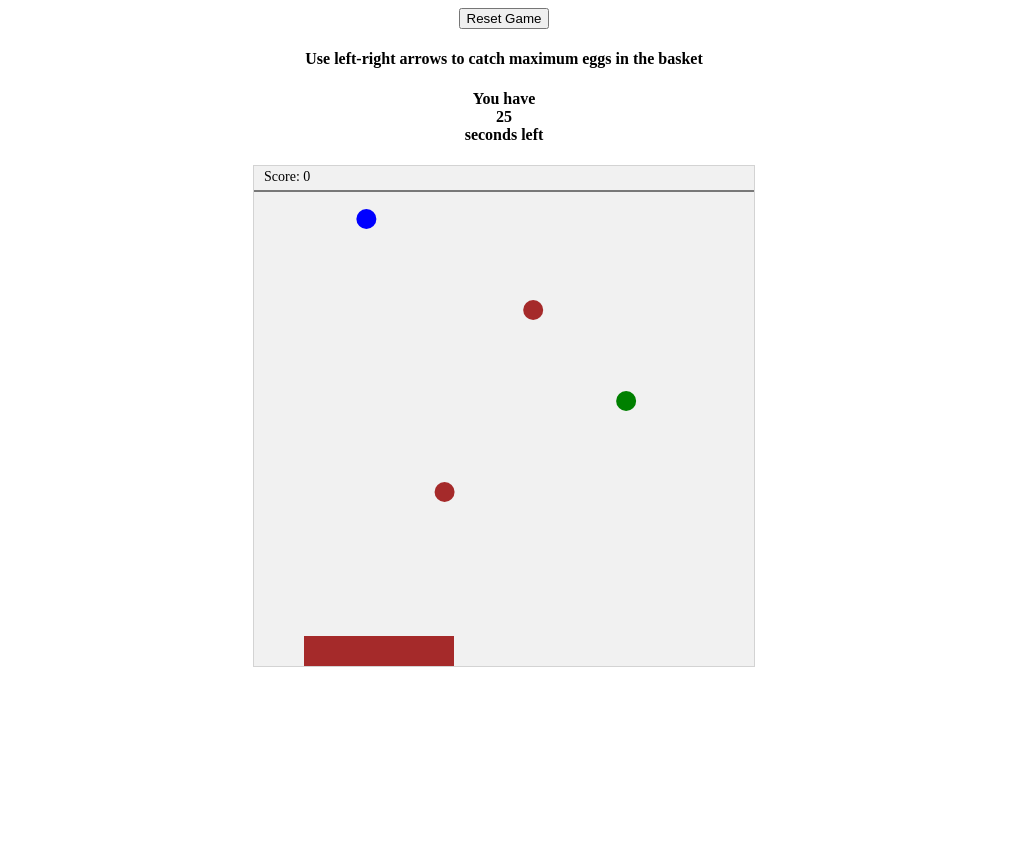
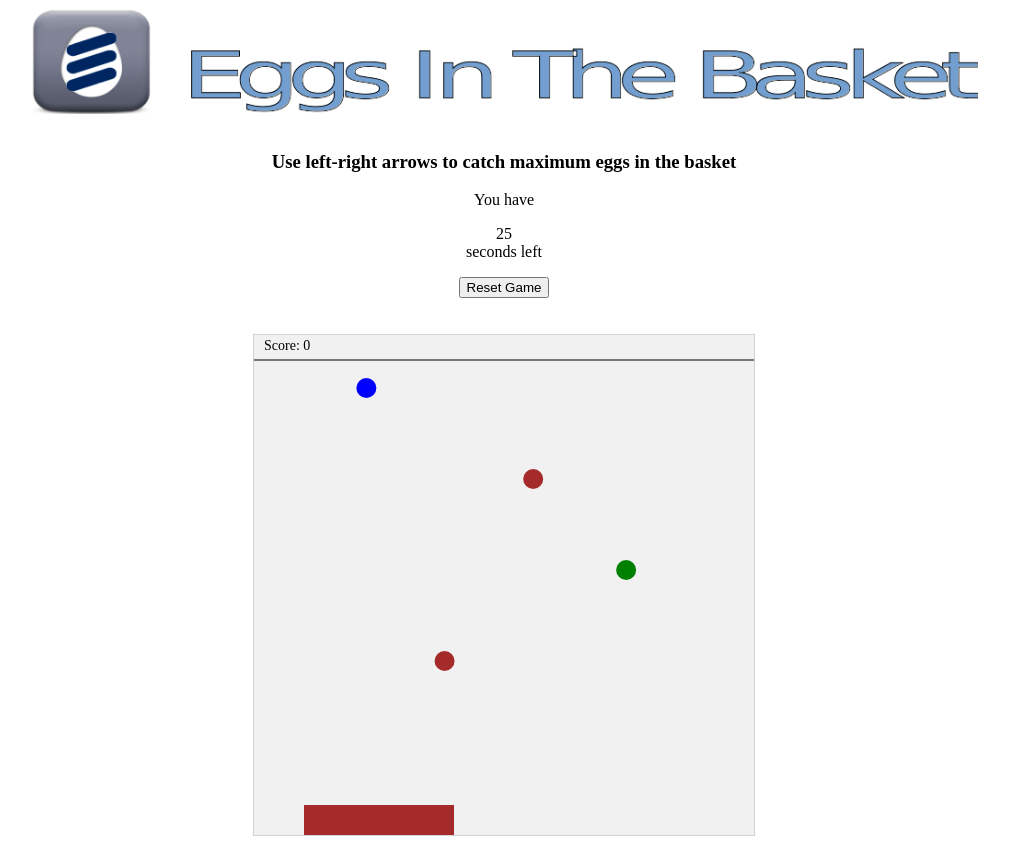
Before and after one commit to adityadevg/EggsInTheBasketGame, a plain HTML site: page index.html in a window 1280 px wide. Shown: the whole page, without its empty margins (136-1145 px from the left). Before the commit the page ends 800 px from the top, so only its background shows below. Drawn offline with nearby package versions, Linux system fonts and the light colour scheme.

Commit message:
Added banner

```diff
--- a/index.html
+++ b/index.html
@@ -16,9 +16,14 @@
 	</head>
 	<body>
 		<center>
+			<img id = "banner" src = "img/banner.png" width = "75%"></img>
+			<br>
+			<br>
+			<h3>Use left-right arrows to catch maximum eggs in the basket</h3>
+			<p>You have <div id = "timer">30</div> seconds left</p>
 			<button id="start" onclick="resetGame()">Reset Game</button><br>
-			<h4>Use left-right arrows to catch maximum eggs in the basket</h4>
-			<h4>You have <div id = "timer">30</div> seconds left</h4>
+			<br>
+			<br>
 			<canvas id="gameCanvas" width=500 height=500></canvas>
 		</center>
 		<script type="text/javascript">
@@ -50,7 +55,8 @@
 					if (timerCount !== 0) {
 						$(this).html(timerCount - 1);
 					} else {
-						alert("Time up!");
+						var alertContent = "Time up! You were able to catch " + scoreCount + " eggs in 30 seconds!";
+						alert(alertContent);
 						clearInterval(updateTimer);
 						resetGame();
 					}
```
Also changed, not shown: img/banner.png (added).
